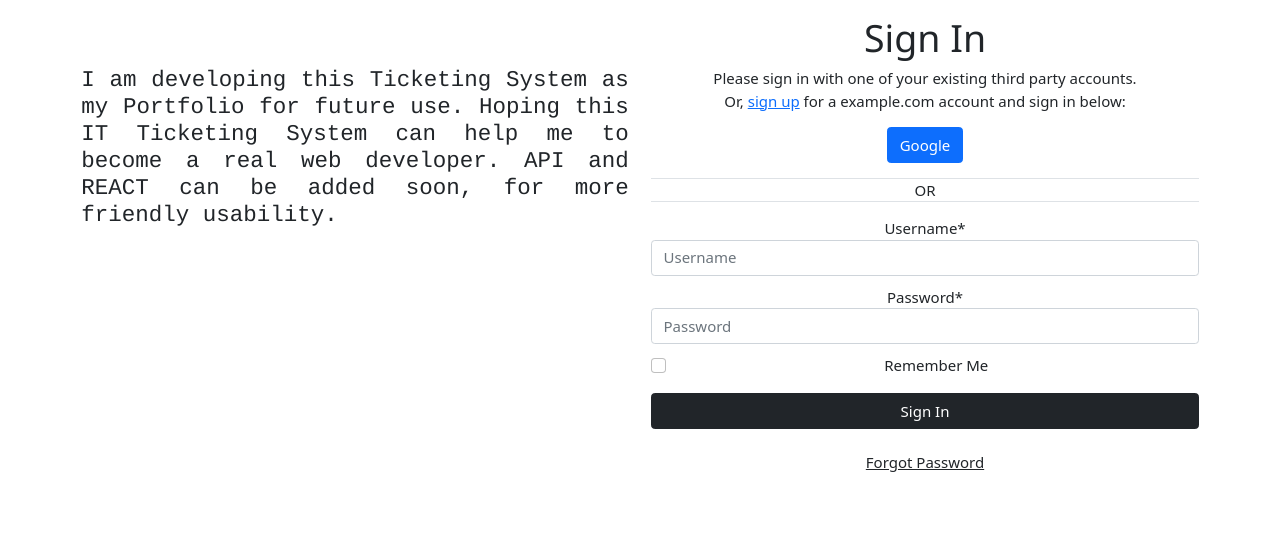
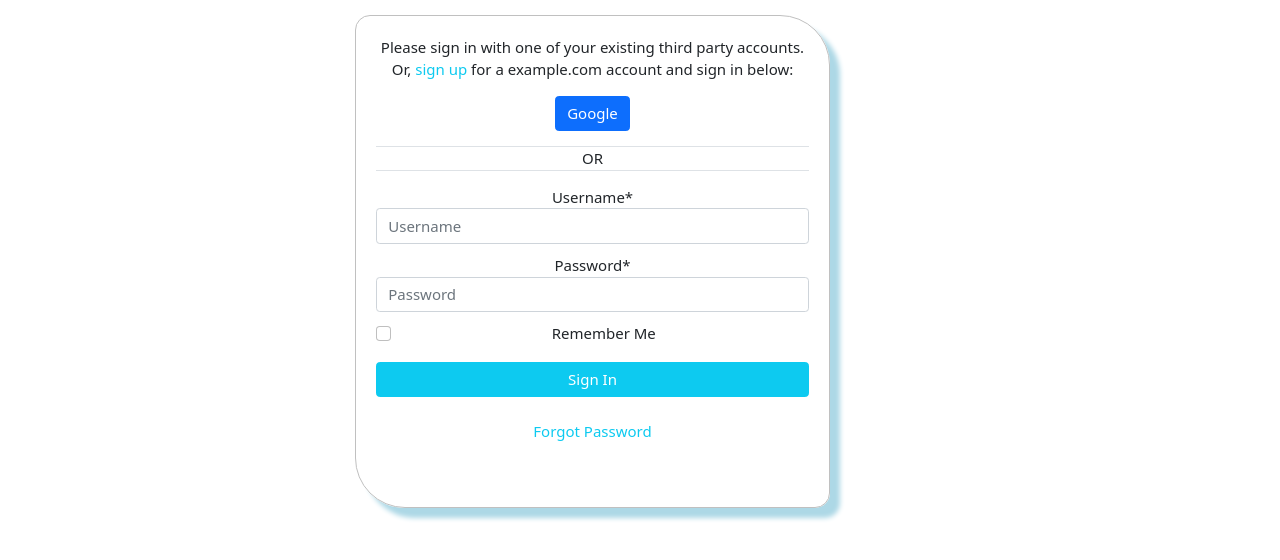
Before and after one commit to acarbonilla/ticketingSystem, a Django app: page /accounts/login/ in a window 1280 px wide. Shown: the part 53-613 px from the top of the page. Run offline with Django 4.2, Linux system fonts and the light colour scheme; some libraries are stand-ins or nearby versions.

Commit message:
Ticketing System

```diff
--- a/templates/account/base.html
+++ b/templates/account/base.html
@@ -25,6 +25,24 @@
       .form-group {
         margin-top: 10px;
       }
+
+
+    #creator {
+      border-radius: 15px 50px;
+      background: #73AD21;
+      padding: 20px;
+      font-family:courier;
+      text-align: justify;
+      text-justify: inter-word;
+      color: white;
+      box-shadow: 10px 10px 5px lightblue;
+}
+#rcorners4 {
+  border-radius: 15px 50px;
+  border: 1px silver solid;
+  padding: 20px;
+   box-shadow: 10px 10px 5px lightblue;
+}
     </style>
     {% block extra_head %}
     {% endblock %}
--- a/templates/account/login.html
+++ b/templates/account/login.html
@@ -3,33 +3,41 @@
 {% load account socialaccount %}
 {% load crispy_forms_filters %}
 {% block head_title %}{% trans "Sign In" %}{% endblock %}
-
 {% block content %}
 
 <div class="container">
 
     <div class="row">
-        <div class="col-sm-6 mt-2"><br/><br/>
-            <h4 style="font-family:courier;
-text-align: justify; text-justify: inter-word">
-                I am developing this Ticketing System as my Portfolio for future use.
-                 Hoping this IT Ticketing System can help me to become a real web developer.
-                API and REACT can be added soon, for more friendly usability.
-            </h4>
+        <!--
+         <div class="col-sm-7">
+            <div class="col-sm-10">
+                 <h4 id="creator">
+                    I am developing this Ticketing System as my Portfolio for future use.
+                     Hoping this IT Ticketing System can help me to become a real web developer.
+                    API and REACT can be added soon, for more friendly usability.<br/><br/>
+                    Thanks, <br/>
+                    Alfredo Jr. T. Carbonilla
+                 </h4>
+            </div>
         </div>
-        <div class="col-sm-6 text-center">
-                <h1>Sign In</h1>
+        -->
+        <div class="col-sm-3">
+
+        </div>
+
+        <div class="col-sm-5 text-center" id="rcorners4">
                 {% get_providers as socialaccount_providers %}
                 {% if socialaccount_providers %}
                 <p>{% blocktrans with site.name as site_name %}Please sign in with one
-                    of your existing third party accounts.<br>Or, <a href="{{ signup_url }}">sign up</a>
+                    of your existing third party accounts.<br>Or, <a href="{{ signup_url }}" class="text-info"
+                    style="text-decoration:none;">sign up</a>
                     for a {{ site_name }} account and sign in below:{% endblocktrans %}</p>
 
                 <div class="socialaccount_ballot">
                     <div class="socialaccount_providers">
                         {% include "socialaccount/snippets/provider_list.html" with process="login" %}
                     </div>
-                    <div class="login-or border-top border-bottom my-3">OR</div>
+                    <div class="login-or border-top border-bottom my-3" style="text-weight:bolder;">OR</div>
                 </div>
 
                 {% include "socialaccount/snippets/login_extra.html" %}
@@ -45,15 +53,18 @@ text-align: justify; text-justify: inter-word">
                         <input name="{{ redirect_field_name }}" type="hidden" value="{{ redirect_field_value }}"/>
                         {% endif %}
                         <div class="d-grid">
-                            <button class="primaryAction mt-3 btn btn-dark" type="submit">Sign In</button>
+                            <button class="primaryAction mt-3 btn btn-info text-white" type="submit">Sign In</button>
                             <br>
-                            <a class="button secondaryAction text-dark text-center"
+                            <a class="button secondaryAction text-info text-center" style="text-decoration:none;"
                                href="{% url 'account_reset_password' %}">
                                 Forgot Password</a>
                         </div>
                     </form>
                     <br/><br/>
         </div>
+         <div class="col-sm-3">
+
+        </div>
     </div>
 </div>
 
```
Also changed, not shown: templates/appTemplate/index.html (+5 -4 lines).
